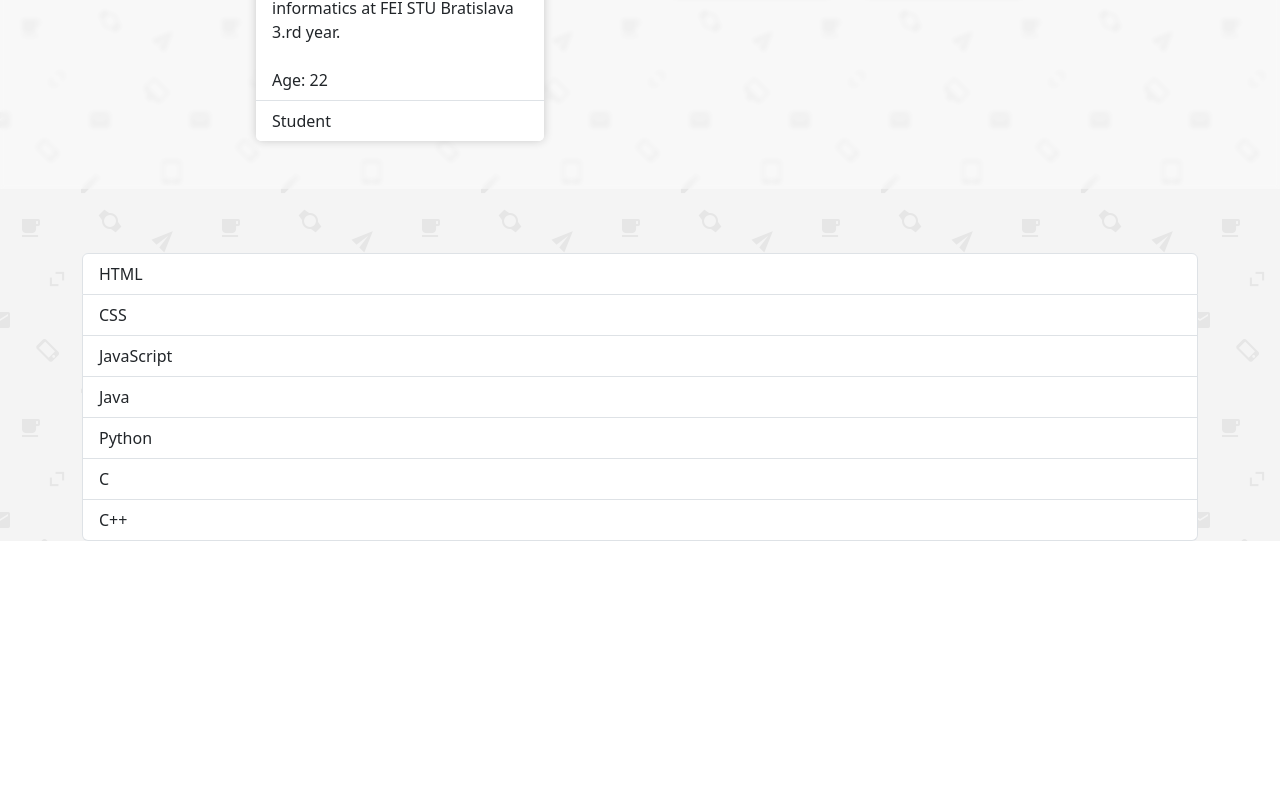
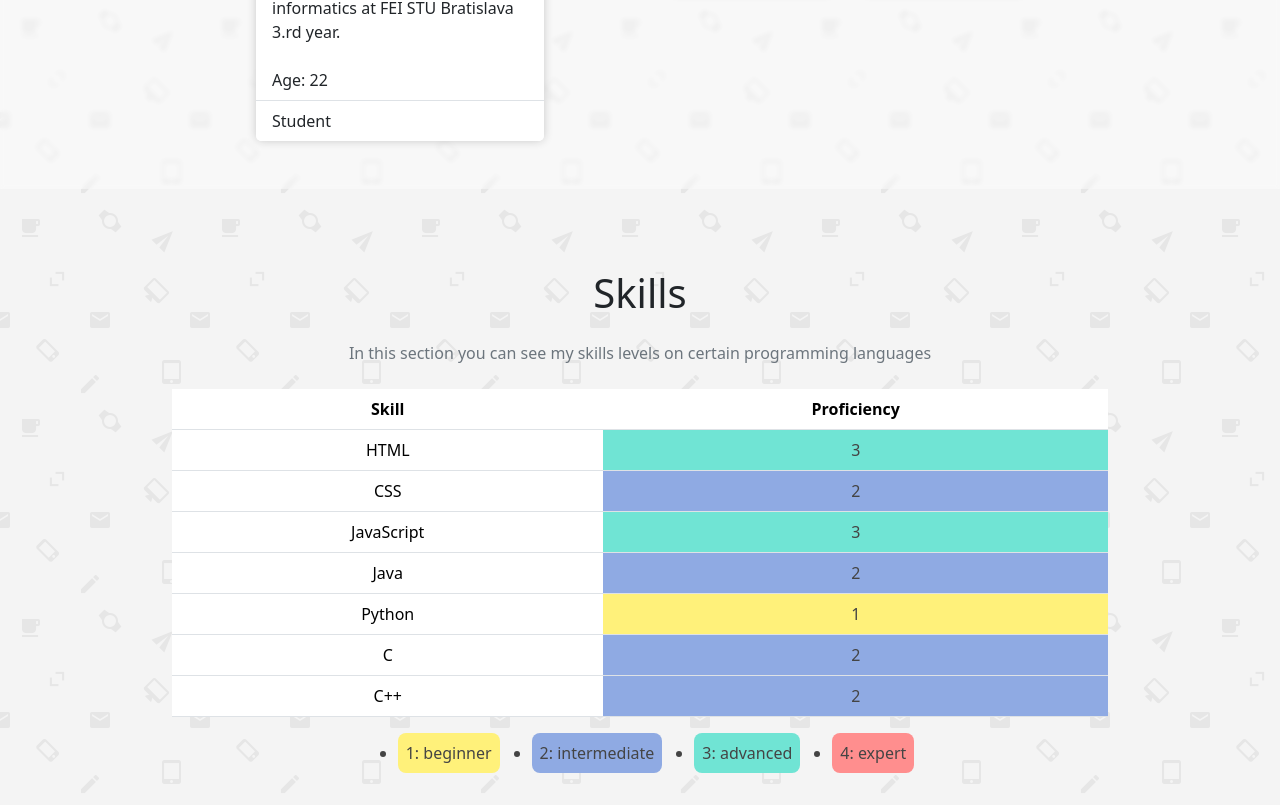
Before and after one commit to MarekBs/aboutMe, a React (Vite) app in the folder MyPortfolio/: page / in a window 1280 px wide. Shown: the part 538-1343 px from the top of the page. Before the commit the page ends 1079 px from the top, so only its background shows below. Built offline with nearby package versions, Linux system fonts and the light colour scheme.

Commit message:
added skill table

```diff
--- a/MyPortfolio/src/components/AboutMe.jsx
+++ b/MyPortfolio/src/components/AboutMe.jsx
@@ -14,7 +14,6 @@ export default function AboutMe({mode}){
         <a  target="_blank" href="https://github.com/MarekBs"><img className="git--logo" src={GitLogo} alt="GitHub logo" /></a>
         <a  target="_blank" href="https://www.linkedin.com/in/marek-belis-a11591231/"><img className="git--logo" src={LILogo} alt="LinkedIn logo" /></a>
         <a  target="_blank" href="https://www.fei.stuba.sk/"><img className="git--logo" src={Fei} alt="FEI-STU logo" /></a>
-
        </div>
        </div>
 
--- a/MyPortfolio/src/components/Card.jsx
+++ b/MyPortfolio/src/components/Card.jsx
@@ -5,7 +5,7 @@ import profilePhoto from "../assets/fta.png"
 
 export default function Card({mode}){
     return(
-        <div className={`card ${!mode ? "custom-purple-bg" : ""}`}>
+        <div className={`card ${!mode ? "custom-dark-bg" : ""}`}>
       <img className="card-img-top" src={profilePhoto} alt="Card image cap" />
       <div className="card-body">
         <h5 className="card-title">Marek Belis</h5>
--- a/MyPortfolio/src/components/Skills.jsx
+++ b/MyPortfolio/src/components/Skills.jsx
@@ -1,21 +1,57 @@
-import React from "react"
+import React from "react";
 
-const skills = ["HTML","CSS","JavaScript","Java","Python","C","C++"]
+const skillsWithProficiency = [
+  { skill: "HTML", proficiency: "advanced" },
+  { skill: "CSS", proficiency: "intermediate" },
+  { skill: "JavaScript", proficiency: "advanced" },
+  { skill: "Java", proficiency: "intermediate" },
+  { skill: "Python", proficiency: "beginner" },
+  { skill: "C", proficiency: "intermediate" },
+  { skill: "C++", proficiency: "intermediate" },
+];
 
 
-const skillsItems = skills.map(skill => (
-     <li className="list-group-item" key={skill}>{skill}</li>
+const proficiencyLegend = {
+  "beginner": 1,
+  "intermediate": 2,
+  "advanced": 3,
+  "expert": 4,
+};
 
+const skillsRows = skillsWithProficiency.map((skill, index) => (
+  <tr key={index} >
+    <td>{skill.skill}</td>
+    <td className={skill.proficiency}>{proficiencyLegend[skill.proficiency]}</td>
+  </tr>
 ));
 
-
 export default function Skills() {
-    return(
-        <div className="container">
-  <ul className="list-group">
-    {skillsItems}
-  </ul>
-</div>
-
-    )
+  return (
+    < >
+    <h1 className="text-center text-xl mb-4">Skills</h1>
+    <p className="text-center mb-4  text-secondary">In this section you can see my skills levels on certain programming languages</p>
+    <div className="container skills text-center">
+      <table className="table">
+        <thead>
+          <tr>
+            <th>Skill</th>
+            <th>Proficiency</th>
+          </tr>
+        </thead>
+        <tbody>
+          {skillsRows}
+        </tbody>
+      </table>
+      <div className="legend">
+        <ul className="legendOptions">
+          {Object.entries(proficiencyLegend).map(([level, number]) => (
+            <li key={number} className={level}>
+              {number}: {level}
+            </li>
+          ))}
+        </ul>
+      </div>
+    </div>
+    </>
+  );
 }
--- a/MyPortfolio/src/style.css
+++ b/MyPortfolio/src/style.css
@@ -6,7 +6,7 @@
 #modal{
   background-color: rgba(30, 30, 30, 0.6);
   z-index: -1;
-  position: absolute;
+  position: fixed;
   top: 0;
   left:0;
   width: 100%;
--- a/MyPortfolio/src/styles/aboutMe.css
+++ b/MyPortfolio/src/styles/aboutMe.css
@@ -1,6 +1,7 @@
 .aboutMe--wrapper {
     padding: 3rem;
     margin: 4rem auto;
+    margin-bottom: 5rem;
     display: flex;
     align-items: center;
     justify-content: center;
@@ -56,10 +57,47 @@
 }
 
 /* Custom CSS for the purple background */
-.custom-purple-bg {
+.custom-dark-bg {
     background-color: rgb(29, 28, 28) !important;
     color: white !important; /* You may want to change the text color for better readability on a purple background */
   }
+
+.container{
+    max-width: 60rem !important;
+}
+
+
+.legendOptions {
+    display: flex;
+    justify-content: center;
+    align-items: center;
+    gap: 2rem;
+    margin-bottom: 2rem;
+}
+.legendOptions li {
+    padding: 0.5rem;
+    border-radius: 8px;
+}
+
+.beginner {
+    background-color: #FFF17A !important; /* Fresh yellow */
+    color: #444 !important; /* Dark gray text */
+}
+
+.intermediate {
+    background-color: #8faae3 !important; /* Fresh sky blue */
+    color: #444 !important; /* Dark gray text */
+}
+
+.advanced {
+    background-color: #70E4D4 !important; /* Fresh mint green */
+    color: #444 !important; /* Dark gray text */
+}
+
+.expert {
+    background-color: #FF8E8E !important; /* Fresh coral red */
+    color: #444 !important; /* Dark gray text */
+}
 
 
 
@@ -74,7 +112,12 @@
     }
 }
 
-
+@media screen and (max-width: 547px) {
+    .legendOptions{
+        flex-direction: column;
+        gap: 1rem;
+    }
+}
 
 @media screen and (max-width: 367px) {
     .liks--wrapper{
```
